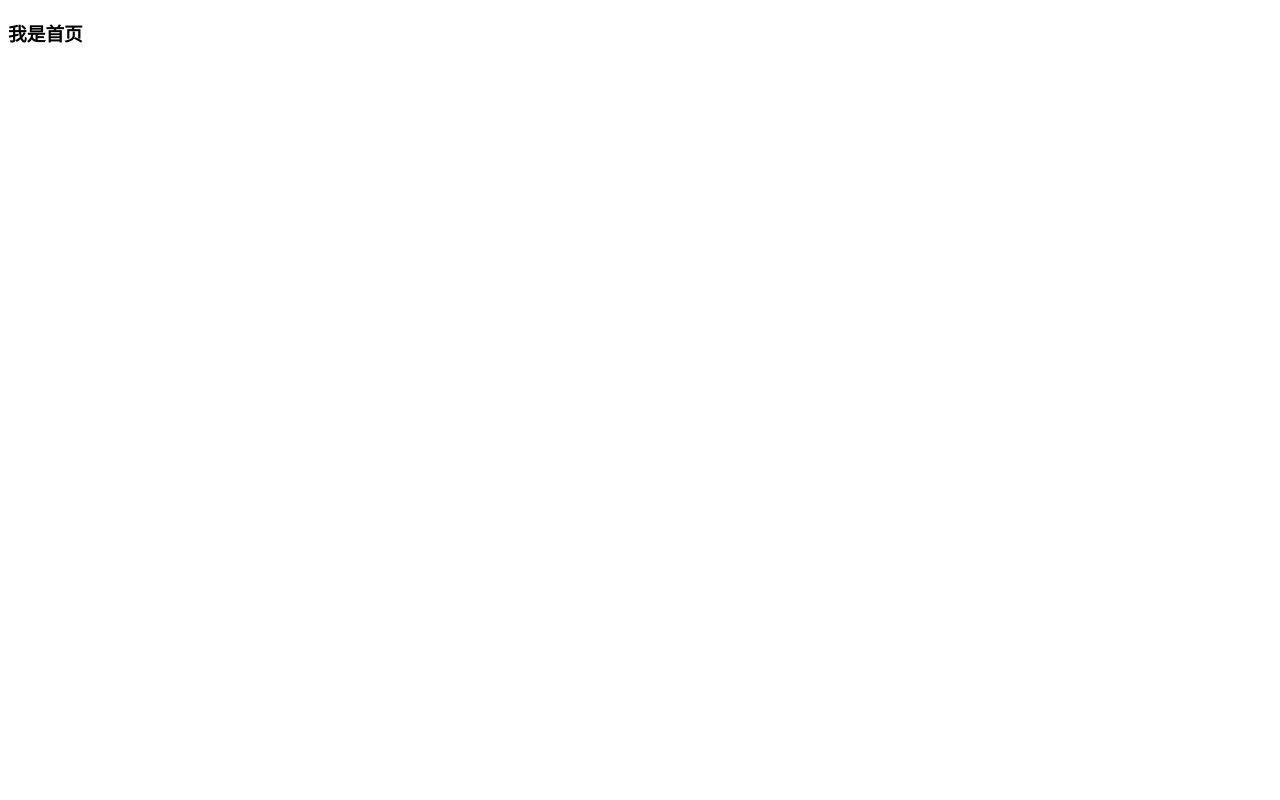
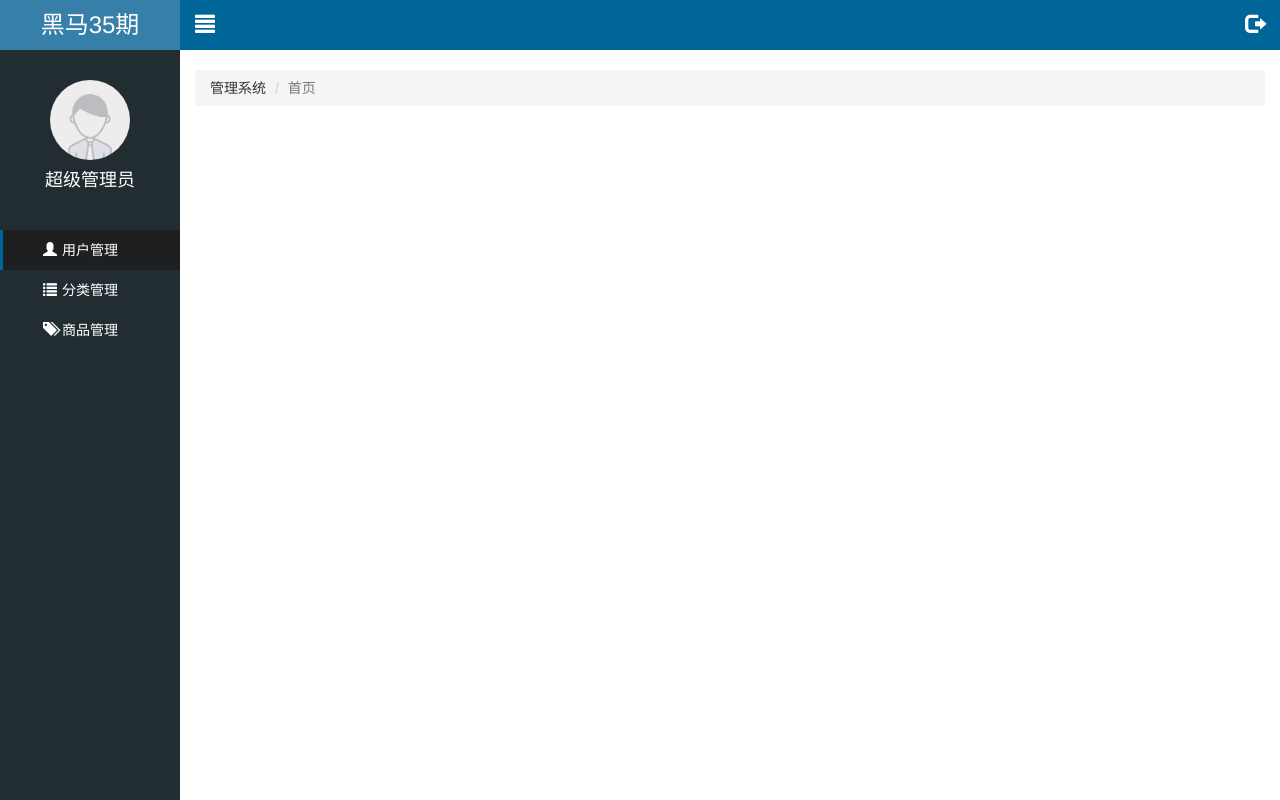
Before and after one commit to wangpeng237/letao_wp, a website: page public/back/index.html in a window 1280 px wide. Drawn offline with Linux system fonts and the light colour scheme; no server answers.

Commit message:
公共功能部分完成

```diff
--- a/public/back/css/common.css
+++ b/public/back/css/common.css
@@ -1,3 +1,25 @@
+/* 重置默认的样式 */
+a {
+    color: #333;
+  }
+  /* lvha */
+  a:link,
+  a:visited,
+  a:hover,
+  a:active {
+    text-decoration: none;
+  }
+  ul {
+    list-style: none;
+    padding: 0;
+    margin: 0;
+  }
+  .red {
+    color: #A94442;
+  }
+
+
+
 .body_bg{
     background: #222D32;
 }
@@ -12,3 +34,125 @@
 .mt_150{
     margin-top: 150px;
 }
+
+
+.lt_aside{
+    position: fixed;
+    top: 0;
+    left: 0;
+    width: 180px;
+    height: 100%;
+    background: #222D32;
+    z-index: 999;
+    transition: all 1s;
+}
+
+.lt_aside.hidemenu{
+    left: -180px;
+}
+
+.lt_aside .title{
+    width: 100%;
+    height: 50px;
+    line-height: 50px;
+    text-align: center;
+    background: #367FA9;
+}
+
+.lt_aside .title a{
+    color: #fff;
+    font-size: 24px;
+}
+
+.lt_aside .user{
+    height: 180px;
+    padding-top: 30px;
+}
+
+.lt_aside .user img{
+    width: 80px;
+    height: 80px;
+    display: block;
+    border-radius: 50%;
+    text-align: center;
+    margin: 0 auto;
+}
+
+.lt_aside .user p{
+    height: 40px;
+    line-height: 40px;
+    text-align: center;
+    font-size: 18px;
+    color: #fff;
+}
+
+
+.lt_aside .nav a{
+    display: block;
+    width: 100%;
+    height: 40px;
+    line-height: 40px;
+    color: #fff;
+    padding-left: 40px;
+    border-left: 3px solid transparent;
+}
+
+.lt_aside .nav a.current{
+    border-left: 3px solid #069;
+    background-color: #1D1F21;
+}
+
+.lt_aside .nav a i{
+    margin-right: 5px;
+}
+
+.lt_aside .nav .child a{
+    padding-left: 60px;
+}
+
+.lt_aside .nav .child {
+    display: none;
+}
+
+.lt_main{
+    padding-left: 180px;
+    padding-top: 50px;
+    transition: all 1s;
+}
+
+.lt_main.hidemenu{
+    padding-left: 0px;
+}
+
+.lt_main .title{
+    position: fixed;
+    left: 0;
+    top: 0;
+    width: 100%;
+    height: 50px;
+    background: #069;
+    padding-left: 180px;
+    transition: all 1s;
+}
+
+.lt_main .title.hidemenu{
+    padding-left: 0px;
+}
+
+.lt_main .title a{
+    display: block;
+    width: 50px;
+    height: 50px;
+    line-height: 50px;
+    text-align: center;
+    font-size: 20px;
+    color: #fff;
+}
+
+.lt_main  .breadcrumb{
+    margin-top: 20px;
+}
+
+.modal-body p{
+    color: #A94442;
+}
--- a/public/back/index.html
+++ b/public/back/index.html
@@ -1,12 +1,88 @@
 <!DOCTYPE html>
 <html lang="en">
+
 <head>
     <meta charset="UTF-8">
     <meta name="viewport" content="width=device-width, initial-scale=1.0">
     <meta http-equiv="X-UA-Compatible" content="ie=edge">
     <title>Document</title>
+    <link rel="stylesheet" href="./lib/bootstrap/css/bootstrap.css">
+    <link rel="stylesheet" href="./lib/bootstrap-validator/css/bootstrapValidator.css">
+    <link rel="stylesheet" href="./lib/nprogress/nprogress.css">
+    <link rel="stylesheet" href="./css/common.css">
 </head>
+
 <body>
-    <h3>我是首页</h3>
+    <!-- 侧边栏 -->
+    <div class="lt_aside">
+        <!-- 头部 -->
+        <div class="title">
+            <a href="index.html">黑马35期</a>
+        </div>
+        <!-- 用户 -->
+        <div class="user">
+            <img src="./images/default.png" alt="">
+            <p>超级管理员</p>
+        </div>
+        <!-- 导航 -->
+        <div class="nav">
+            <ul>
+                <li><a href="user.html" class="current"><i class="glyphicon glyphicon-user"></i><span>用户管理</span></a></li>
+                <li>
+                    <a class="clickA" href="javascript:;"><i class="glyphicon glyphicon-list"></i><span>分类管理</span></a>
+                    <div class="child">
+                        <a href="first.html">一级分类</a>
+                        <a href="second.html">二级分类</a>
+                    </div>
+                </li>
+                <li><a href="product.html"><i class="glyphicon glyphicon-tags"></i><span>商品管理</span></a></li>
+            </ul>
+        </div>
+    </div>
+
+    <!-- 主体 -->
+    <div class="lt_main">
+        <div class="title">
+            <a href="#" class="pull-left menu"><i class="glyphicon glyphicon-align-justify"></i></a>
+            <a href="#" class="pull-right logout"><i class="glyphicon glyphicon-log-out"></i></a>
+        </div>
+
+        <div class="container-fluid">
+            <!-- 入境导航 -->
+            <ol class="breadcrumb">
+                <li><a href="index.html">管理系统 </a></li>
+                <li class="active">首页</li>
+            </ol>
+        </div>
+    </div>
+
+
+
+    <!-- 模态框 -->
+    <div class="modal fade" id="myModal">
+        <div class="modal-dialog modal-sm">
+            <div class="modal-content">
+                <div class="modal-header">
+                    <button type="button" class="close" data-dismiss="modal" aria-label="Close"><span aria-hidden="true">&times;</span></button>
+                    <h4 class="modal-title">温馨提示</h4>
+                </div>
+                <div class="modal-body">
+                    <p><i class="glyphicon glyphicon-info-sign"></i>您确定要退出后台管理系统吗？</p>
+                </div>
+                <div class="modal-footer">
+                    <button type="button" class="btn btn-default" data-dismiss="modal">取消</button>
+                    <button type="button" class="btn btn-primary">退出</button>
+                </div>
+            </div><!-- /.modal-content -->
+        </div><!-- /.modal-dialog -->
+    </div><!-- /.modal -->
+
+    <script src="./lib/jquery/jquery.js"></script>
+    <script src="./lib/bootstrap/js/bootstrap.js"></script>
+    <script src="./lib/bootstrap-validator/js/bootstrapValidator.min.js"></script>
+    <script src="./lib/nprogress/nprogress.js"></script>
+    <script src="./js/common.js"></script>
+    <script src="./js/islogin.js"></script>
 </body>
+
 </html>
--- a/public/back/js/common.js
+++ b/public/back/js/common.js
@@ -9,4 +9,37 @@ $(function(){
             NProgress.done();
         }, 500)
     })
-})
+});
+
+
+$(function(){
+    $('.clickA').on('click', function(){
+        $(this).next().stop().slideToggle();
+    })
+
+
+    $('.menu').on('click', function(){
+        $('.lt_main').toggleClass('hidemenu');
+        $('.lt_main .title').toggleClass('hidemenu');
+        $('.lt_aside').toggleClass('hidemenu');
+    })
+
+    // 显示模态框
+    $('.logout').on('click', function(){
+        $('#myModal').modal('show');
+    })
+
+
+    //退出登录
+    $('.modal-footer .btn-primary').on('click', function(){
+        $.ajax({
+            url: '/employee/employeeLogout',
+            dataType: 'json',
+            success: function(res){
+                if(res.success){
+                    location.href = "login.html";
+                }
+            }
+        })
+    })
+});
--- /dev/null
+++ b/public/back/js/islogin.js
@@ -0,0 +1,9 @@
+$.ajax({
+    url: '/employee/checkRootLogin',
+    dataType: 'json',
+    success: function(res){
+        if(res.error == 400){
+            location.href = 'login.html';
+        }
+    }
+})
```
